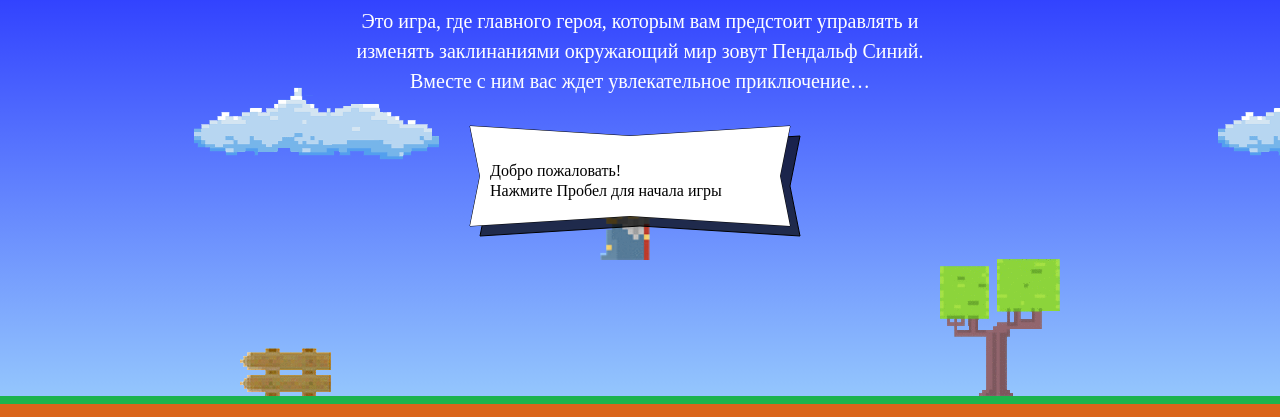
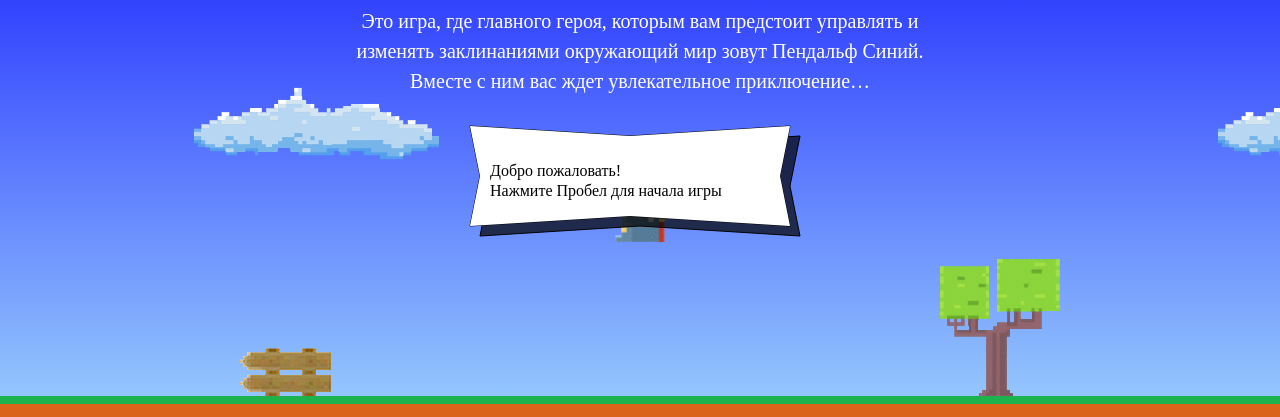
Before and after one commit to edrush2004/797803-code-and-magick, a website: page index.html in a window 1280 px wide. Shown: the part 203-620 px from the top of the page. Drawn offline with Linux system fonts and the light colour scheme; a web font is replaced by a local one.

Commit message:
Добавил константы и изменил начальное положение мага

```diff
--- a/index.html
+++ b/index.html
@@ -183,25 +183,28 @@
 
 <script>
   'use strict';
+  var START_WIZARD_X = 0.5;
+  var START_WIZARD_Y = 0.33;
 
   var fireballSize = 22;
   var wizardSpeed = 3;
   var wizardWidth = 70;
+  var heightToWidthProportion = 1.337
 
   var getFireballSpeed = function (left) {
      return left ? 5 : 2;
   }
 
   var getWizardHeight = function (wizardWidth) {
-    return 1.337 * wizardWidth;
+    return heightToWidthProportion * wizardWidth;
   }
 
   var getWizardX = function (width) {
-    return 300;
+    return START_WIZARD_X * width - wizardWidth / 2;
   }
 
   var getWizardY = function (height) {
-    return 70;
+    return START_WIZARD_Y * height - (wizardWidth * heightToWidthProportion) / 2;
   }
 
 </script>
```
